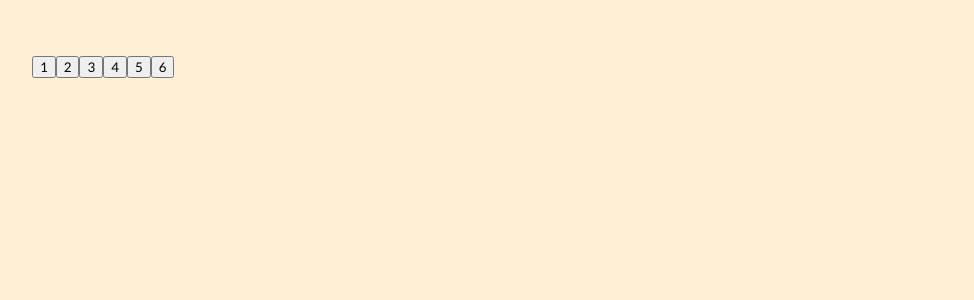
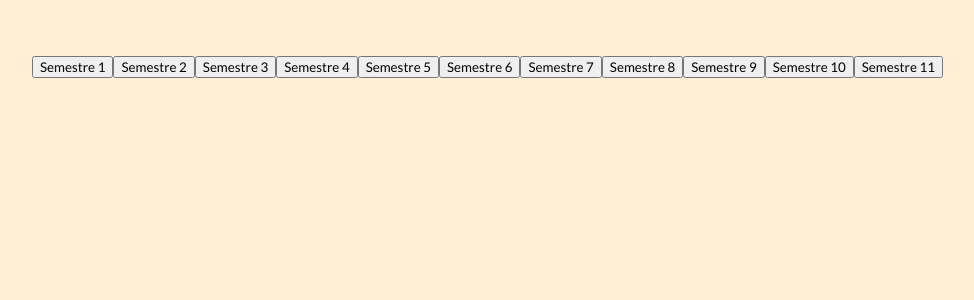
Before and after one commit to Holy7o7/MallaEnrutador, a Next.js app: page /lista in a window 1280 px wide. Shown: the top 300 px of the page, without its empty margins (16-990 px from the left). Built offline with nearby package versions, Linux system fonts and the light colour scheme.

Commit message:
display semestres
se modifica para probar su uso

```diff
--- a/pages/lista.js
+++ b/pages/lista.js
@@ -3,7 +3,7 @@ import dataMalla from "../data.json";
 import { css } from "@emotion/react";
 import { useState } from "react";
 
-const semestres = [1, 2, 3, 4, 5, 6];
+const semestres = [1, 2, 3, 4, 5, 6, 7, 8, 9, 10, 11];
 
 const PaginadeLista = () => {
   const [cursosClickeados, setCursosClickeados] = useState({});
@@ -19,11 +19,17 @@ const PaginadeLista = () => {
               setSemestreActive(semestre);
             }}
           >
-            {semestre}
+            Semestre {semestre}
           </button>
         );
       })}
       <br />
+      <div
+        css={css`
+          display: flex;
+          flex-direction: column;
+        `}
+      >
         {dataMalla.malla.map((curso) => {
           return semestreActive === curso.semester ? (
             <button
@@ -31,6 +37,13 @@ const PaginadeLista = () => {
                 background-color: ${cursosClickeados[curso.id]
                   ? "black"
                   : "white"};
+                border-radius: 15px;
+                padding: 10px;
+                font-size: 1.3em;
+                font-weight: bold;
+                background-color: #79c4e3;
+                color: white;
+                transition: box-shadow 0.5s;
                 color: ${cursosClickeados[curso.id] ? "white" : "black"};
               `}
               key={curso.id}
@@ -39,7 +52,9 @@ const PaginadeLista = () => {
                   return {
                     ...cursosClickeados,
                     [curso.id]: !(
-                    cursosClickeados[curso.id] /** indefinido o true o false */
+                      cursosClickeados[
+                        curso.id
+                      ] /** indefinido o true o false */
                     ),
                   };
                 });
@@ -50,6 +65,7 @@ const PaginadeLista = () => {
           ) : null;
         })}
       </div>
+    </div>
   );
 };
 
```
Lines whose indentation alone changed are shown as unchanged.
